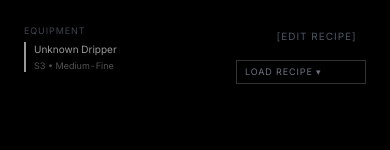
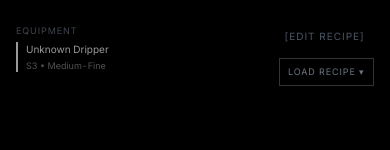
Before and after one commit to fyfonendmdeggggqgendmddxey-ux/kugcc-coffee-lab, a Next.js app: page / in a window 390 px wide. Shown: the top 150 px of the page. Built offline with nearby package versions, Linux system fonts and the light colour scheme.

Commit message:
fix: Timer layout overlap on mobile

```diff
--- a/components/features/Timer.tsx
+++ b/components/features/Timer.tsx
@@ -120,21 +120,24 @@ export default function Timer({
 
   return (
     <div className="flex flex-col items-center justify-center w-full relative h-full px-4 py-6 md:py-12 select-none">
-      {/* Top Left Info (Bean & Equipment) - Visible on all screens */}
-      <div className="absolute top-6 left-6 md:top-10 md:left-10 z-20 flex flex-col gap-4">
+      {/* Top Header Row (Bean/Equipment & Actions) */}
+      <div className="absolute top-6 left-0 w-full px-4 md:px-10 md:top-10 z-20 flex justify-between items-start pointer-events-none">
+
+        {/* Left Info */}
+        <div className="flex flex-col gap-4 pointer-events-auto max-w-[50%] md:max-w-[60%]">
           {beanName && (
             <div>
               <span className="text-[10px] text-gray-500 uppercase tracking-widest block mb-1">Brewing</span>
-            <span className="text-sm md:text-base text-white font-bold tracking-wider">{beanName}</span>
+              <span className="text-sm md:text-base text-white font-bold tracking-wider leading-tight line-clamp-2">{beanName}</span>
             </div>
           )}
           <div className="opacity-60">
             <div className="text-[9px] text-gray-500 uppercase tracking-widest mb-1">Equipment</div>
             <div className="text-[10px] md:text-xs text-white border-l-2 border-white pl-2 flex flex-col gap-0.5 md:gap-1">
-            <span>{recipe.dripper || "Unknown Dripper"}</span>
-            <span className="text-gray-400 text-[9px] md:text-[10px]">{recipe.grinderModel || "Generic"} • {recipe.grindSize}</span>
+              <span className="line-clamp-1">{recipe.dripper || "Unknown Dripper"}</span>
+              <span className="text-gray-400 text-[9px] md:text-[10px] line-clamp-1">{recipe.grinderModel || "Generic"} • {recipe.grindSize}</span>
               {recipe.accessories && recipe.accessories.length > 0 && (
-              <span className="text-gray-400 text-[9px] md:text-[10px] mt-0.5">
+                <span className="text-gray-400 text-[9px] md:text-[10px] mt-0.5 line-clamp-1">
                   + {recipe.accessories.join(', ')}
                 </span>
               )}
@@ -142,8 +145,8 @@ export default function Timer({
           </div>
         </div>
 
-      {/* Edit & Load Trigger */}
-      <div className="absolute top-6 right-6 md:top-10 md:right-10 z-20 flex flex-col items-end gap-2">
+        {/* Right Actions */}
+        <div className="flex flex-col items-end gap-2 pointer-events-auto shrink-0">
           <button
             onClick={onEdit}
             className="text-[10px] uppercase tracking-widest text-gray-600 hover:text-white border border-transparent hover:border-gray-800 px-2 py-1 transition-all"
@@ -166,8 +169,7 @@ export default function Timer({
                       }
                       e.target.value = ''; // reset selection visually
                   }}
-                className="text-[9px] uppercase tracking-widest bg-black text-gray-500 border border-gray-800 px-2 py-1 outline-none focus:border-white transition-all appearance-none cursor-pointer hover:text-gray-300"
-                style={{ width: '130px' }}
+                  className="text-[9px] uppercase tracking-widest bg-black text-gray-500 border border-gray-800 px-2 py-1.5 outline-none focus:border-white transition-all appearance-none cursor-pointer hover:text-gray-300 max-w-[120px] md:max-w-[150px] overflow-hidden text-ellipsis whitespace-nowrap"
                   value=""
               >
                   <option value="" disabled>LOAD RECIPE ▾</option>
@@ -186,6 +188,7 @@ export default function Timer({
                       </optgroup>
                   )}
               </select>
+          </div>
         </div>
       </div>
 
```
Lines whose indentation alone changed are shown as unchanged.
